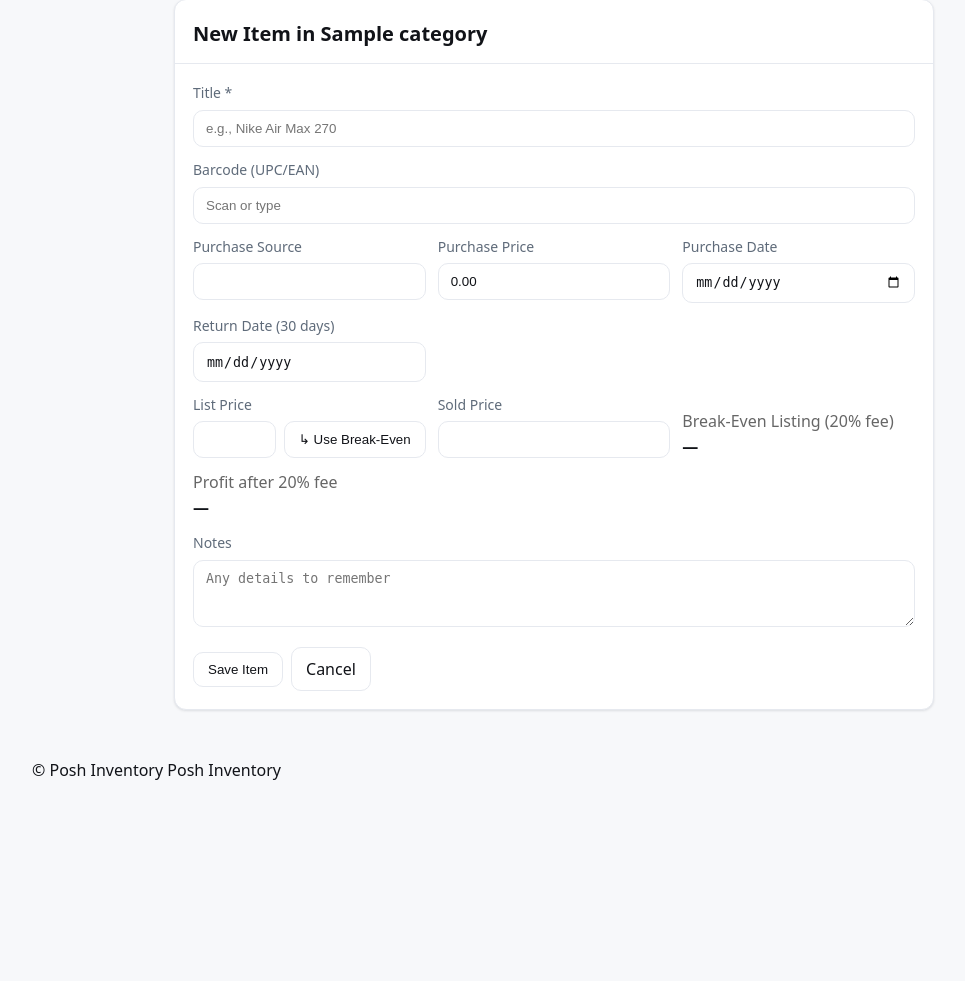
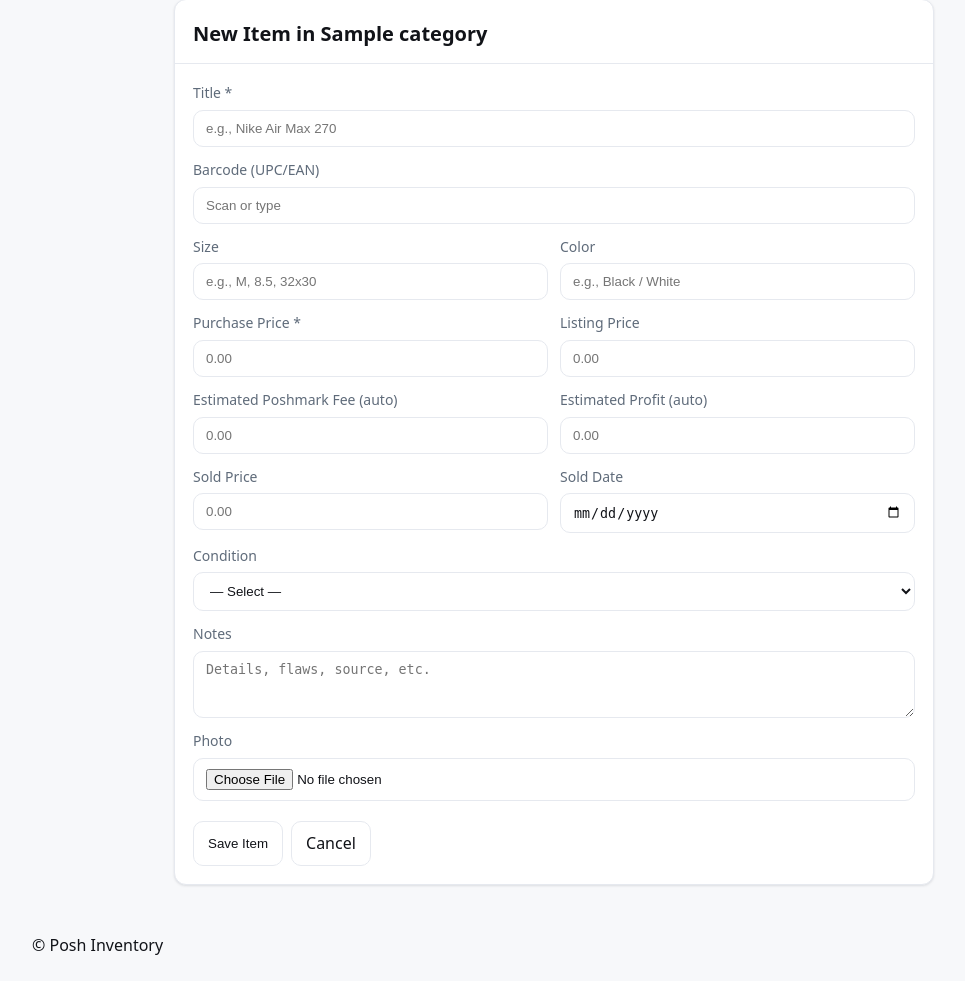
Before and after one commit to noahc763/posh-inventory, a Flask app: page /categories/1/items/new in a window 1280 px wide. Shown: the part 185-1166 px from the top of the page, without its empty margins (86-1051 px from the left). Before the commit the page ends 965 px from the top, so only its background shows below. Run offline with Flask 3, Linux system fonts and the light colour scheme; a user stored in the database is signed in; tables that the repository leaves empty hold one stand-in row (values such as "Sample post").

Commit message:
item form edit

```diff
--- a/templates/base.html
+++ b/templates/base.html
@@ -45,7 +45,7 @@
   </main>
 
   <footer class="app-footer">
-    <div class="container small">© {{  now().year if false else "Posh Inventory"  }} Posh Inventory</div>
+    <div class="container small">© {{  now().year if false else "Posh Inventory"  }}</div>
   </footer>
 </body>
 </html>
--- a/templates/item_form.html
+++ b/templates/item_form.html
@@ -4,8 +4,10 @@
   <div class="card-header">
     <h2>New Item in {{ category.name }}</h2>
   </div>
+
   <div class="card-body">
-    <form action="{{ url_for('items_new', category_id=category.id) }}" method="post" class="grid-form" style="display:grid; gap:12px;">
+    <form action="{{ url_for('items_new', category_id=category.id) }}" method="post" enctype="multipart/form-data" class="grid-form" style="display:grid; gap:12px;">
+
       <label class="field">
         <span>Title *</span>
         <input name="name" placeholder="e.g., Nike Air Max 270" required />
@@ -16,136 +18,112 @@
         <input name="barcode" value="{{ prefill.barcode|default('') }}" placeholder="Scan or type" />
       </label>
 
-      <!-- Pricing / Dates -->
-      <div style="display:grid; grid-template-columns: repeat(auto-fit, minmax(220px, 1fr)); gap:12px;">
+      <div style="display:grid; grid-template-columns: 1fr 1fr; gap:12px;">
         <label class="field">
-          <span>Purchase Source</span>
-          <input name="purchase_source" />
+          <span>Size</span>
+          <input name="size" placeholder="e.g., M, 8.5, 32x30" />
         </label>
 
         <label class="field">
-          <span>Purchase Price</span>
-          <input id="purchase_price" name="purchase_price" type="number" step="0.01" min="0" value="0.00" />
+          <span>Color</span>
+          <input name="color" placeholder="e.g., Black / White" />
+        </label>
+      </div>
+
+      <div style="display:grid; grid-template-columns: 1fr 1fr; gap:12px;">
+        <label class="field">
+          <span>Purchase Price *</span>
+          <input id="purchase_price" name="purchase_price" type="number" step="0.01" min="0" placeholder="0.00" required />
         </label>
 
         <label class="field">
-          <span>Purchase Date</span>
-          <input id="purchase_date" name="purchase_date" type="date" />
+          <span>Listing Price</span>
+          <input id="listing_price" name="listing_price" type="number" step="0.01" min="0" placeholder="0.00" />
+        </label>
+      </div>
+
+      <div style="display:grid; grid-template-columns: 1fr 1fr; gap:12px;">
+        <label class="field">
+          <span>Estimated Poshmark Fee (auto)</span>
+          <input id="fee" name="platform_fee" type="number" step="0.01" min="0" placeholder="0.00" readonly />
         </label>
 
         <label class="field">
-          <span>Return Date (30 days)</span>
-          <input id="return_date" type="date" readonly />
+          <span>Estimated Profit (auto)</span>
+          <input id="profit" type="number" step="0.01" placeholder="0.00" readonly />
         </label>
       </div>
 
-      <!-- Listing / Sold and Calculations -->
-      <div style="display:grid; grid-template-columns: repeat(auto-fit, minmax(220px, 1fr)); gap:12px;">
+      <div style="display:grid; grid-template-columns: 1fr 1fr; gap:12px;">
         <label class="field">
-          <span>List Price</span>
-          <div style="display:flex; gap:8px;">
-            <input id="list_price" name="list_price" type="number" step="0.01" min="0" style="flex:1;" />
-            <button id="use_break_even" class="btn" type="button" title="Set List Price to Break-Even">↳ Use Break-Even</button>
-          </div>
+          <span>Sold Price</span>
+          <input name="sold_price" type="number" step="0.01" min="0" placeholder="0.00" />
         </label>
 
         <label class="field">
-          <span>Sold Price</span>
-          <input id="sold_price" name="sold_price" type="number" step="0.01" min="0" />
+          <span>Sold Date</span>
+          <input name="sold_date" type="date" />
         </label>
-
-        <div class="field" style="display:flex; flex-direction:column; justify-content:flex-end">
-          <div class="muted" style="color:#666;">Break-Even Listing (20% fee)</div>
-          <div id="break_even_display" style="font-weight:600;">—</div>
-        </div>
-
-        <div class="field" style="display:flex; flex-direction:column; justify-content:flex-end">
-          <div class="muted" style="color:#666;">Profit after 20% fee</div>
-          <div id="profit_display" style="font-weight:600;">—</div>
-        </div>
       </div>
 
       <label class="field">
-        <span>Notes</span>
-        <textarea name="notes" rows="3" placeholder="Any details to remember"></textarea>
+        <span>Condition</span>
+        <select name="condition">
+          <option value="" selected>— Select —</option>
+          <option value="New with tags">New with tags</option>
+          <option value="New without tags">New without tags</option>
+          <option value="Excellent used">Excellent used</option>
+          <option value="Good used">Good used</option>
+          <option value="Fair">Fair</option>
+        </select>
       </label>
 
-      <div style="display:flex; gap:8px; align-items:center; margin-top:8px;">
+      <label class="field">
+        <span>Notes</span>
+        <textarea name="notes" rows="3" placeholder="Details, flaws, source, etc."></textarea>
+      </label>
+
+      <label class="field">
+        <span>Photo</span>
+        <input name="photo" type="file" accept="image/*" />
+      </label>
+
+      <div style="display:flex; gap:8px; margin-top:8px;">
         <button class="btn" type="submit">Save Item</button>
-        <a class="btn" href="{{ url_for('dashboard') }}">Cancel</a>
+        <a class="btn outline" href="{{ url_for('dashboard') }}" role="button">Cancel</a>
       </div>
     </form>
   </div>
 </section>
 
 <script>
-  const purchaseDate = document.getElementById('purchase_date');
-  const returnDate   = document.getElementById('return_date');
-  const purchaseEl   = document.getElementById('purchase_price');
-  const soldEl       = document.getElementById('sold_price');
-  const listEl       = document.getElementById('list_price');
-  const profitEl     = document.getElementById('profit_display');
-  const breakEvenEl  = document.getElementById('break_even_display');
-  const useBEBtn     = document.getElementById('use_break_even');
+  const purchaseEl = document.getElementById('purchase_price');
+  const listEl = document.getElementById('listing_price');
+  const feeEl = document.getElementById('fee');
+  const profitEl = document.getElementById('profit');
 
-  function toISODate(d) { return d.toISOString().slice(0,10); }
-
-  function updateReturnDate() {
-    if (!purchaseDate.value) { returnDate.value = ''; return; }
-    const d = new Date(purchaseDate.value + 'T00:00:00');
-    if (isNaN(d)) { returnDate.value = ''; return; }
-    d.setDate(d.getDate() + 30);
-    returnDate.value = toISODate(d);
+  function asNum(el) {
+    const v = parseFloat((el?.value || '').replace(/[^\d.]/g, ''));
+    return isNaN(v) ? 0 : v;
   }
 
-  function asNum(el) {
-    const n = parseFloat(el?.value || '0');
-    return isNaN(n) ? 0 : n;
-  }
-
-  function dollars(n) {
-    if (n === null || isNaN(n)) return '—';
-    return '$' + n.toFixed(2);
-  }
-
-  // Break-even: list price such that payout (80% of sale) equals purchase price
-  function calcBreakEven(purchase) {
-    if (!purchase || purchase <= 0) return null;
-    return purchase / 0.80; // 20% fee
-  }
-
-  function calcProfit(purchase, sold) {
-    if (!sold || sold <= 0) return null;
-    const payout = sold * 0.80; // 20% fee
-    return payout - (purchase || 0);
+  function poshmarkFee(listing) {
+    if (listing <= 0) return 0;
+    // Poshmark fee: $2.95 for items < $15, else 20%
+    return listing < 15 ? 2.95 : listing * 0.20;
   }
 
   function recalc() {
     const purchase = asNum(purchaseEl);
-    const sold     = asNum(soldEl);
-
-    const be = calcBreakEven(purchase);
-    breakEvenEl.textContent = (be ? dollars(be) : '—');
-
-    const profit = calcProfit(purchase, sold);
-    profitEl.textContent = (profit === null ? '—' : dollars(profit));
+    const listing = asNum(listEl);
+    const fee = poshmarkFee(listing);
+    feeEl.value = fee ? fee.toFixed(2) : '';
+    const profit = listing - fee - purchase;
+    profitEl.value = (listing ? profit.toFixed(2) : '');
   }
 
-  // Wire up interactions
-  purchaseDate.addEventListener('change', updateReturnDate);
-  purchaseEl.addEventListener('input',  recalc);
-  soldEl.addEventListener('input',      recalc);
-
-  useBEBtn.addEventListener('click', () => {
-    const purchase = asNum(purchaseEl);
-    const be = calcBreakEven(purchase);
-    if (be) {
-      listEl.value = be.toFixed(2);
-    }
-  });
-
-  // initialize on load
-  updateReturnDate();
-  recalc();
+  purchaseEl?.addEventListener('input', recalc);
+  listEl?.addEventListener('input', recalc);
+  window.addEventListener('DOMContentLoaded', recalc);
 </script>
 {% endblock %}
```
